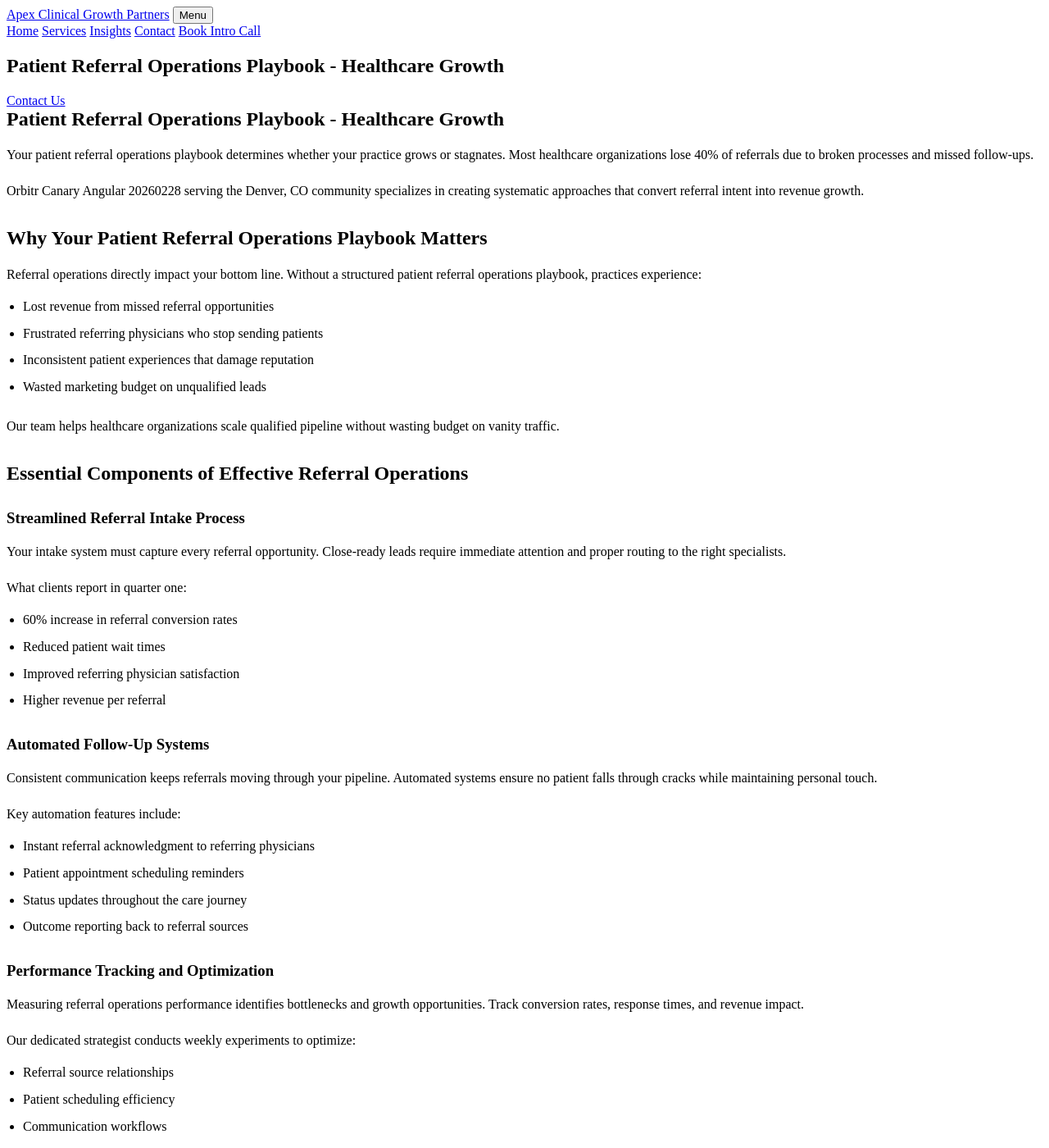
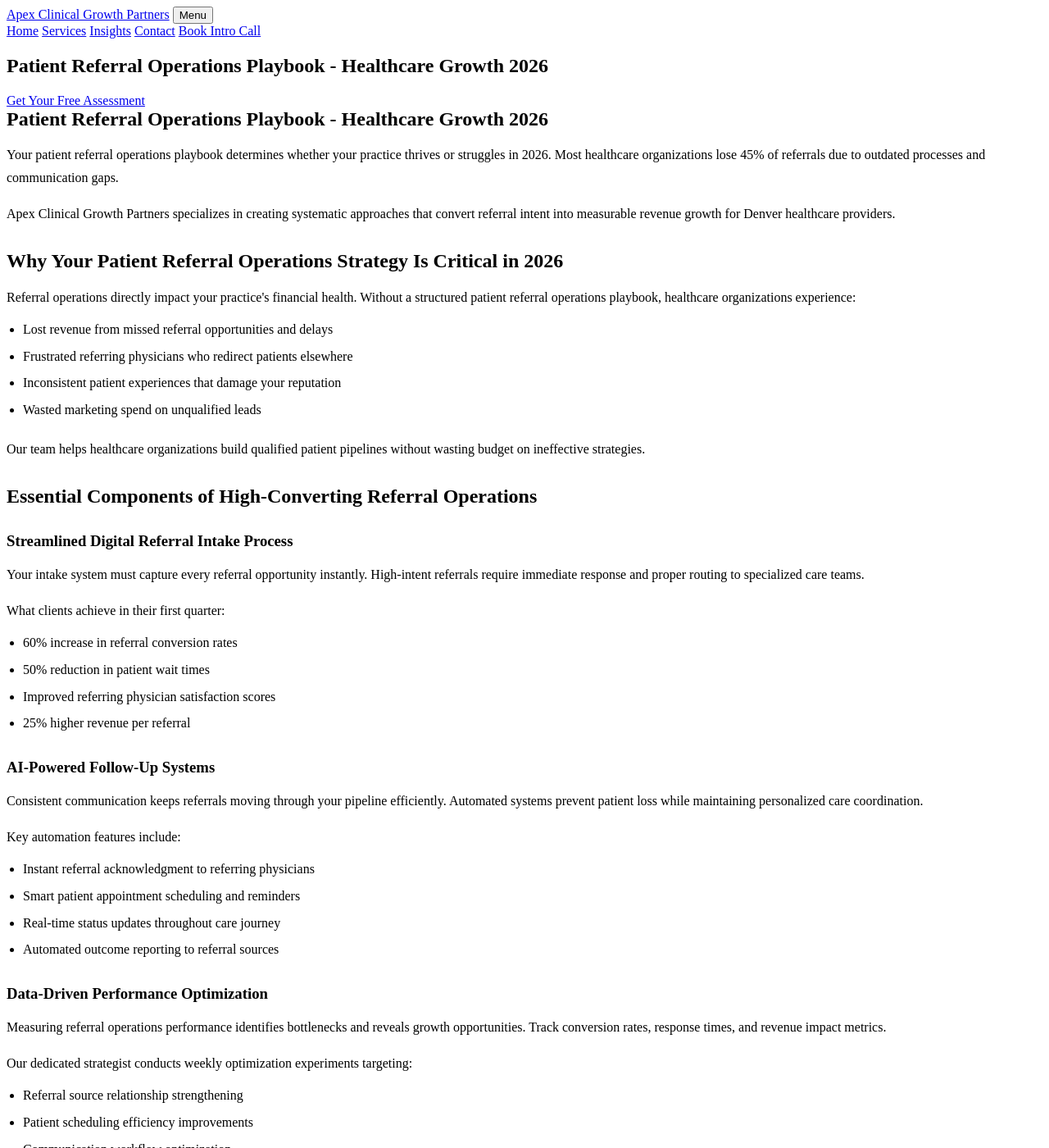
Before and after one commit to prjctlphbt/orbitr-canary-angular-20260228, a Jekyll site: the page angular-referral-ops-playbook-20260228142149.html, which Jekyll copies as it is, in a window 1280 px wide and 1400 px high. Shown: the whole window at 82% size. Built offline with Jekyll 4.4.1, drawn with Linux system fonts in a browser that asks for light colours; some of the changed text lies outside the part shown.

Commit message:
Refresh and update content: angular-referral-ops-playbook-20260228142149.html

```diff
--- a/angular-referral-ops-playbook-20260228142149.html
+++ b/angular-referral-ops-playbook-20260228142149.html
@@ -4,8 +4,8 @@
 <head>
 <meta charset="utf-8"/>
 <meta content="width=device-width, initial-scale=1.0" name="viewport"/>
-<meta content="Streamline patient referrals with our comprehensive operations playbook. Optimize workflows, boost growth, and improve patient outcomes. Get started today." name="description"/>
-<title>Patient Referral Operations Playbook - Healthcare Growth</title>
+<meta content="Streamline patient referrals with our proven operations playbook. Boost conversion rates by 60%, reduce wait times, and accelerate healthcare growth in 2026." name="description"/>
+<title>Patient Referral Operations Playbook - Healthcare Growth 2026</title>
 <style>
 
 
@@ -102,62 +102,62 @@
 <main class="page-main">
 <section class="page-hero landing-hero">
 <div class="container">
-<h1>Patient Referral Operations Playbook - Healthcare Growth</h1>
-<a class="cta" href="/services/">Contact Us</a>
+<h1>Patient Referral Operations Playbook - Healthcare Growth 2026</h1>
+<a class="cta" href="/services/">Get Your Free Assessment</a>
 </div>
 </section>
 <section class="landing-content">
 <div class="container orbitr-generated-content">
-<h1>Patient Referral Operations Playbook - Healthcare Growth</h1>
-<p>Your patient referral operations playbook determines whether your practice grows or stagnates. Most healthcare organizations lose 40% of referrals due to broken processes and missed follow-ups.</p>
-<p>Orbitr Canary Angular 20260228 serving the Denver, CO community specializes in creating systematic approaches that convert referral intent into revenue growth.</p>
-<h2>Why Your Patient Referral Operations Playbook Matters</h2>
-<p>Referral operations directly impact your bottom line. Without a structured patient referral operations playbook, practices experience:</p>
+<h1>Patient Referral Operations Playbook - Healthcare Growth 2026</h1>
+<p>Your patient referral operations playbook determines whether your practice thrives or struggles in 2026. Most healthcare organizations lose 45% of referrals due to outdated processes and communication gaps.</p>
+<p>Apex Clinical Growth Partners specializes in creating systematic approaches that convert referral intent into measurable revenue growth for Denver healthcare providers.</p>
+<h2>Why Your Patient Referral Operations Strategy Is Critical in 2026</h2>
+<p>Referral operations directly impact your practice's financial health. Without a structured patient referral operations playbook, healthcare organizations experience:</p>
 <ul>
-<li>Lost revenue from missed referral opportunities</li>
-<li>Frustrated referring physicians who stop sending patients</li>
-<li>Inconsistent patient experiences that damage reputation</li>
-<li>Wasted marketing budget on unqualified leads</li>
+<li>Lost revenue from missed referral opportunities and delays</li>
+<li>Frustrated referring physicians who redirect patients elsewhere</li>
+<li>Inconsistent patient experiences that damage your reputation</li>
+<li>Wasted marketing spend on unqualified leads</li>
 </ul>
-<p>Our team helps healthcare organizations scale qualified pipeline without wasting budget on vanity traffic.</p>
-<h2>Essential Components of Effective Referral Operations</h2>
-<h3>Streamlined Referral Intake Process</h3>
-<p>Your intake system must capture every referral opportunity. Close-ready leads require immediate attention and proper routing to the right specialists.</p>
-<p>What clients report in quarter one:
+<p>Our team helps healthcare organizations build qualified patient pipelines without wasting budget on ineffective strategies.</p>
+<h2>Essential Components of High-Converting Referral Operations</h2>
+<h3>Streamlined Digital Referral Intake Process</h3>
+<p>Your intake system must capture every referral opportunity instantly. High-intent referrals require immediate response and proper routing to specialized care teams.</p>
+<p>What clients achieve in their first quarter:
 <ul>
 <li>60% increase in referral conversion rates</li>
-<li>Reduced patient wait times</li>
-<li>Improved referring physician satisfaction</li>
-<li>Higher revenue per referral</li>
+<li>50% reduction in patient wait times</li>
+<li>Improved referring physician satisfaction scores</li>
+<li>25% higher revenue per referral</li>
 </ul></p>
-<h3>Automated Follow-Up Systems</h3>
-<p>Consistent communication keeps referrals moving through your pipeline. Automated systems ensure no patient falls through cracks while maintaining personal touch.</p>
+<h3>AI-Powered Follow-Up Systems</h3>
+<p>Consistent communication keeps referrals moving through your pipeline efficiently. Automated systems prevent patient loss while maintaining personalized care coordination.</p>
 <p>Key automation features include:
 <ul>
 <li>Instant referral acknowledgment to referring physicians</li>
-<li>Patient appointment scheduling reminders</li>
-<li>Status updates throughout the care journey</li>
-<li>Outcome reporting back to referral sources</li>
+<li>Smart patient appointment scheduling and reminders</li>
+<li>Real-time status updates throughout care journey</li>
+<li>Automated outcome reporting to referral sources</li>
 </ul></p>
-<h3>Performance Tracking and Optimization</h3>
-<p>Measuring referral operations performance identifies bottlenecks and growth opportunities. Track conversion rates, response times, and revenue impact.</p>
-<p>Our dedicated strategist conducts weekly experiments to optimize:
+<h3>Data-Driven Performance Optimization</h3>
+<p>Measuring referral operations performance identifies bottlenecks and reveals growth opportunities. Track conversion rates, response times, and revenue impact metrics.</p>
+<p>Our dedicated strategist conducts weekly optimization experiments targeting:
 <ul>
-<li>Referral source relationships</li>
-<li>Patient scheduling efficiency</li>
-<li>Communication workflows</li>
-<li>Revenue conversion metrics</li>
+<li>Referral source relationship strengthening</li>
+<li>Patient scheduling efficiency improvements</li>
+<li>Communication workflow optimization</li>
+<li>Revenue conversion rate enhancement</li>
 </ul></p>
-<h2>Transform Your Referral Operations Today</h2>
-<p>A comprehensive patient referral operations playbook transforms scattered processes into revenue-generating systems. Healthcare organizations using structured approaches see qualified growth within 90 days.</p>
-<p>Our services focus on building sustainable referral operations that scale with your practice. We help create systems that generate revenue intent, not vanity traffic.</p>
-<p>Ready to optimize your patient referral operations playbook? Contact our team at (720) 555-0105 or email hello@apexclinicalgrowth.com to discuss your referral growth strategy.</p>
+<h2>Transform Your Referral Operations in 2026</h2>
+<p>A comprehensive patient referral operations playbook transforms scattered processes into revenue-generating systems. Healthcare organizations using structured approaches see qualified growth within 60 days.</p>
+<p>Our services focus on building sustainable referral operations that scale with your practice growth. We create systems that generate revenue intent, not vanity metrics.</p>
+<p>Ready to optimize your patient referral operations playbook for 2026? Contact our team at (720) 555-0105 or email hello@apexclinicalgrowth.com to schedule your free assessment.</p>
 </div>
 </section>
 <section class="landing-cta">
 <div class="container">
-<h2>Take the Next Step</h2>
-<a class="cta" href="/services/">Contact Us</a>
+<h2>Start Growing Your Referral Revenue Today</h2>
+<a class="cta" href="/services/">Schedule Free Assessment</a>
 </div>
 </section>
 </main>
```
